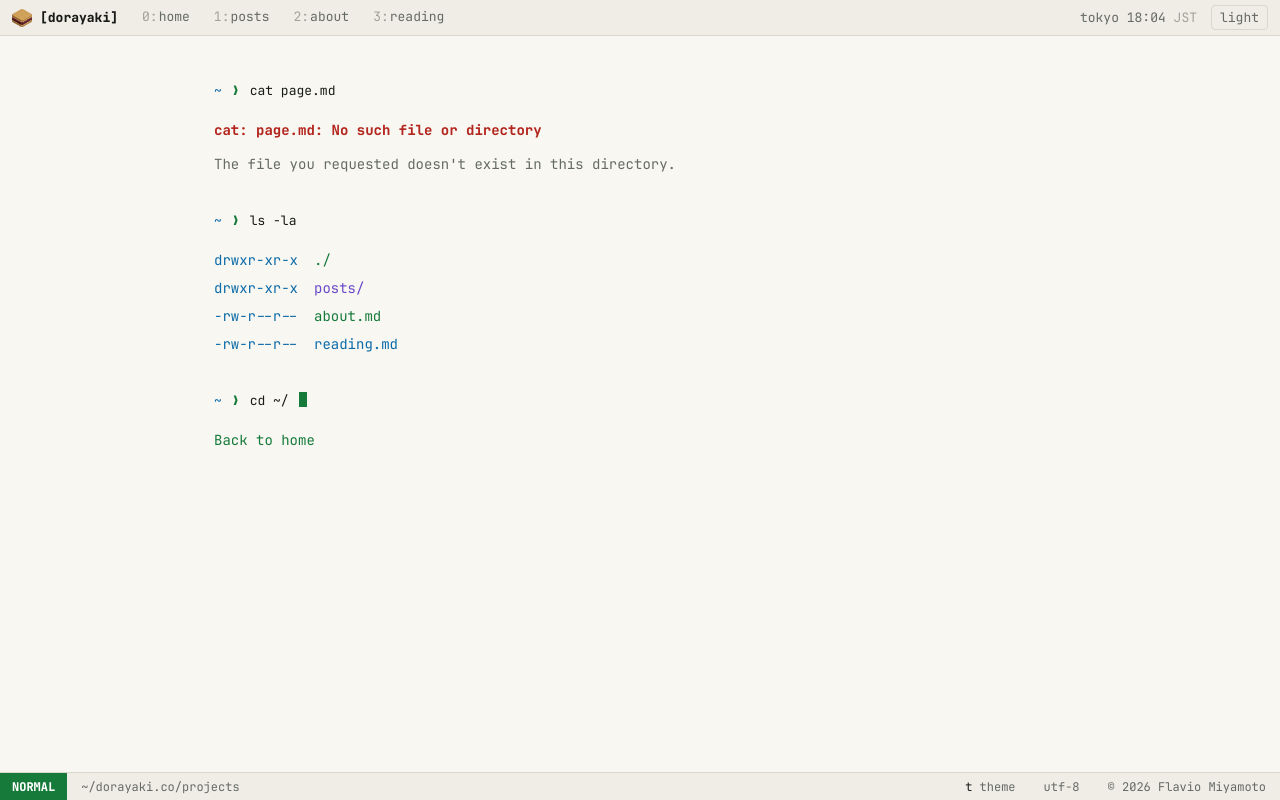
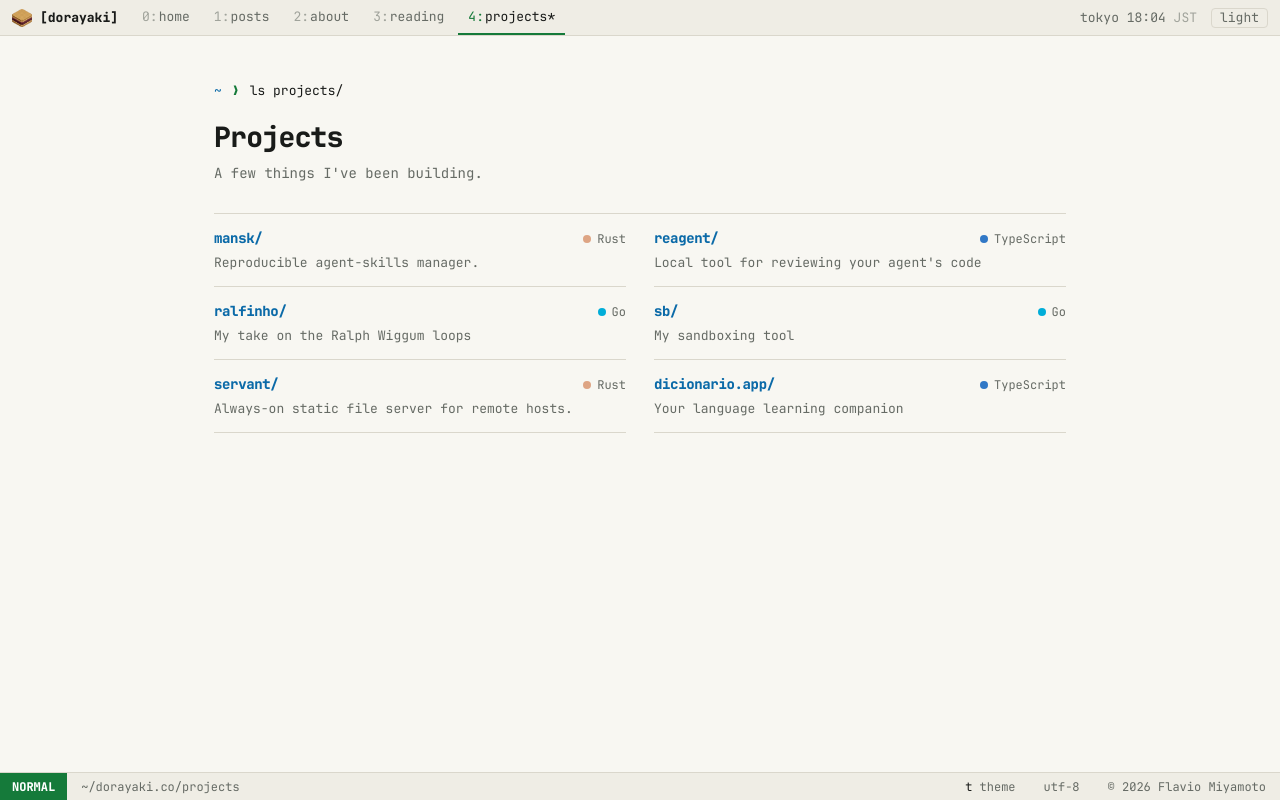
Before and after one commit to fsmiamoto/dorayaki.co, a Next.js app: page /projects in a window 1280 px wide. Before the commit this address had no page. Built offline with nearby package versions, Linux system fonts and the light colour scheme.

Commit message:
feat: separate projects and reading from the home page

```diff
--- a/app/not-found.tsx
+++ b/app/not-found.tsx
@@ -28,6 +28,12 @@ export default function NotFound() {
             </Link>
           </div>
           <div className="flex gap-4">
+            <span className="text-app-info">drwxr-xr-x</span>
+            <Link href="/projects" className="link-nav-underline text-app-info">
+              projects/
+            </Link>
+          </div>
+          <div className="flex gap-4">
             <span className="text-app-info">-rw-r--r--</span>
             <Link href="/about" className="link-nav-underline">
               about.md
--- a/app/page.tsx
+++ b/app/page.tsx
@@ -5,10 +5,7 @@ import Image from "next/image";
 import type { Metadata } from "next";
 import CommandPrompt from "@/components/CommandPrompt";
 import PostList from "@/components/PostList";
-import BookCover from "@/components/BookCover";
 import { getAllPostSummaries } from "@/lib/posts";
-import { getBooksByStatus } from "@/lib/books";
-import projects from "@/content/projects.json";
 import { absoluteUrl } from "@/lib/seo";
 
 export const metadata: Metadata = {
@@ -65,23 +62,9 @@ const swatches = [
   "bg-app-foreground",
 ];
 
-const languageColors: Record<string, string> = {
-  Rust: "#dea584",
-  TypeScript: "#3178c6",
-  Go: "#00add8",
-};
-
-const SHELF_SIZE = 5;
-
 export default function Home() {
   const posts = getAllPostSummaries();
   const firstYear = posts.at(-1)?.date.slice(0, 4);
-  const readingBooks = getBooksByStatus("reading");
-  const shelfCounts = [
-    ["reading", readingBooks.length],
-    ["finished", getBooksByStatus("finished").length],
-    ["queue", getBooksByStatus("queue").length],
-  ] as const;
 
   return (
     <div className="space-y-[52px]">
@@ -159,63 +142,6 @@ export default function Home() {
           </span>
         </div>
       </CommandPrompt>
-
-      <CommandPrompt command="ls projects/" showCursor={false}>
-        <h2 className="sr-only">Projects</h2>
-        <div className="grid gap-x-7 border-t border-app-border-subtle sm:grid-cols-2">
-          {projects.map((project) => (
-            <a
-              key={project.name}
-              href={project.url}
-              target="_blank"
-              rel="noopener noreferrer"
-              className="group block border-b border-app-border-subtle py-[13px]"
-            >
-              <div className="flex items-baseline justify-between gap-3">
-                <h3 className="font-bold text-app-info group-hover:underline">{project.name}/</h3>
-                <span className="flex items-center gap-1.5 text-xs text-app-muted">
-                  <span
-                    className="h-2 w-2 rounded-full"
-                    style={{ backgroundColor: languageColors[project.language] }}
-                  />
-                  {project.language}
-                </span>
-              </div>
-              <p className="mt-0.5 text-[13px] text-app-muted">{project.description}</p>
-            </a>
-          ))}
-        </div>
-      </CommandPrompt>
-
-      <CommandPrompt command="grep reading reading.md">
-        <h2 className="sr-only">Currently reading</h2>
-        <div className="-mx-4 grid grid-cols-[repeat(5,104px)] gap-[18px] overflow-x-auto px-4 py-1 sm:mx-0 sm:grid-cols-5 sm:overflow-visible sm:px-0">
-          {readingBooks.slice(0, SHELF_SIZE).map((book) => (
-            <Link key={book.id} href="/reading" className="group block">
-              <div className="relative aspect-[2/2.85] overflow-hidden rounded border border-app-border-subtle bg-app-surface-muted transition-transform duration-200 group-hover:-translate-y-1">
-                <BookCover
-                  book={book}
-                  sizes="(min-width: 640px) 160px, 104px"
-                  openLibrarySize="M"
-                />
-              </div>
-              <span className="mt-2 block text-xs leading-snug text-app-muted">
-                {book.title.split(/[:―]/)[0].trim()}
-              </span>
-            </Link>
-          ))}
-        </div>
-        <div className="mt-[18px] flex flex-wrap gap-2.5 text-[13px] text-app-muted">
-          {shelfCounts.map(([status, count]) => (
-            <span key={status}>
-              [<span className="text-app-foreground">{status}</span>: {count}]
-            </span>
-          ))}
-          <Link href="/reading" className="ml-auto hover:underline">
-            reading.md →
-          </Link>
-        </div>
-      </CommandPrompt>
     </div>
   );
 }
--- /dev/null
+++ b/app/projects/page.tsx
@@ -0,0 +1,66 @@
+import type { Metadata } from "next";
+import CommandPrompt from "@/components/CommandPrompt";
+import projects from "@/content/projects.json";
+import { absoluteUrl, withTrailingSlash } from "@/lib/seo";
+
+export const metadata: Metadata = {
+  title: "Projects - dorayaki",
+  description: "Projects by Flavio Miyamoto",
+  alternates: {
+    canonical: withTrailingSlash("/projects"),
+  },
+  openGraph: {
+    title: "Projects - dorayaki",
+    description: "Projects by Flavio Miyamoto",
+    url: absoluteUrl(withTrailingSlash("/projects")),
+    type: "website",
+  },
+  twitter: {
+    card: "summary_large_image",
+    title: "Projects - dorayaki",
+    description: "Projects by Flavio Miyamoto",
+  },
+};
+
+const languageColors: Record<string, string> = {
+  Rust: "#dea584",
+  TypeScript: "#3178c6",
+  Go: "#00add8",
+};
+
+export default function ProjectsPage() {
+  return (
+    <CommandPrompt command="ls projects/" showCursor={false}>
+      <header className="mb-7 space-y-2">
+        <h1 className="text-[22px] font-bold leading-tight tracking-tight sm:text-[28px]">
+          Projects
+        </h1>
+        <p className="text-app-muted">A few things I&apos;ve been building.</p>
+      </header>
+      <div className="grid gap-x-7 border-t border-app-border-subtle sm:grid-cols-2">
+        {projects.map((project) => (
+          <a
+            key={project.name}
+            href={project.url}
+            target="_blank"
+            rel="noopener noreferrer"
+            className="group block border-b border-app-border-subtle py-[13px] focus-visible:outline focus-visible:outline-2 focus-visible:outline-offset-2 focus-visible:outline-app-accent"
+          >
+            <div className="flex items-baseline justify-between gap-3">
+              <h2 className="font-bold text-app-info group-hover:underline">{project.name}/</h2>
+              <span className="flex items-center gap-1.5 text-xs text-app-muted">
+                <span
+                  aria-hidden="true"
+                  className="h-2 w-2 rounded-full"
+                  style={{ backgroundColor: languageColors[project.language] }}
+                />
+                {project.language}
+              </span>
+            </div>
+            <p className="mt-0.5 text-[13px] text-app-muted">{project.description}</p>
+          </a>
+        ))}
+      </div>
+    </CommandPrompt>
+  );
+}
--- a/app/sitemap.ts
+++ b/app/sitemap.ts
@@ -51,6 +51,12 @@ export default function sitemap(): MetadataRoute.Sitemap {
       priority: 0.5,
     },
     {
+      url: absoluteUrl(withTrailingSlash("/projects")),
+      lastModified: staticLastModified,
+      changeFrequency: "monthly" as const,
+      priority: 0.5,
+    },
+    {
       url: absoluteUrl(withTrailingSlash("/posts")),
       lastModified: staticLastModified,
       changeFrequency: "weekly" as const,
--- a/components/TerminalNav.tsx
+++ b/components/TerminalNav.tsx
@@ -12,6 +12,7 @@ const windows = [
   { href: "/posts", label: "posts" },
   { href: "/about", label: "about" },
   { href: "/reading", label: "reading" },
+  { href: "/projects", label: "projects" },
 ];
 
 export default function TerminalNav() {
@@ -21,12 +22,12 @@ export default function TerminalNav() {
   return (
     <nav
       aria-label="Main"
-      className="sticky top-0 z-40 flex h-9 items-center gap-1 overflow-x-auto overflow-y-hidden whitespace-nowrap border-b border-app-border-subtle bg-app-surface px-2 text-[13px] [scrollbar-width:none] sm:px-3"
+      className="sticky top-0 z-40 flex h-9 items-center whitespace-nowrap border-b border-app-border-subtle bg-app-surface px-2 text-xs sm:gap-1 sm:px-3 sm:text-[13px]"
     >
       <Link
         href="/"
         aria-label="dorayaki"
-        className="group mr-2.5 flex shrink-0 items-center gap-2 font-bold text-app-foreground hover:text-app-accent"
+        className="group mr-1 flex shrink-0 items-center gap-2 font-bold text-app-foreground hover:text-app-accent sm:mr-2.5"
       >
         <span className="relative h-[18px] w-5 shrink-0">
           <Image
@@ -46,6 +47,7 @@ export default function TerminalNav() {
         </span>
         <span className="hidden sm:inline">[dorayaki]</span>
       </Link>
+      <div className="flex h-full min-w-0 items-center overflow-x-auto [scrollbar-width:none] sm:gap-1">
         {windows.map(({ href, label }, index) => {
           const active = isActive(href);
 
@@ -55,7 +57,7 @@ export default function TerminalNav() {
               href={href}
               aria-current={active ? "page" : undefined}
               className={clsx(
-              "flex h-full shrink-0 items-center border-b-2 px-[7px] focus-visible:outline focus-visible:outline-2 focus-visible:-outline-offset-2 focus-visible:outline-app-accent sm:px-2.5",
+                "flex h-full shrink-0 items-center border-b-2 px-1 focus-visible:outline focus-visible:outline-2 focus-visible:-outline-offset-2 focus-visible:outline-app-accent sm:px-2.5",
                 active
                   ? "border-app-accent text-app-foreground"
                   : "border-transparent text-app-muted hover:text-app-foreground",
@@ -64,7 +66,7 @@ export default function TerminalNav() {
               <span
                 aria-hidden="true"
                 className={clsx(
-                "mr-px max-[419px]:hidden",
+                  "mr-px hidden sm:inline",
                   active ? "text-app-accent" : "text-app-faint",
                 )}
               >
@@ -75,8 +77,9 @@ export default function TerminalNav() {
             </Link>
           );
         })}
+      </div>
       <div className="ml-auto flex shrink-0 items-center gap-3.5 pl-2 text-app-muted">
-        <TokyoClock className="hidden sm:inline" />
+        <TokyoClock className="hidden md:inline" />
         <ThemeToggle />
       </div>
     </nav>
```
Also changed, not shown: public/llms.txt, 2 other files (tests, documents, lock files or other folders). Lines whose indentation alone changed are shown as unchanged.
